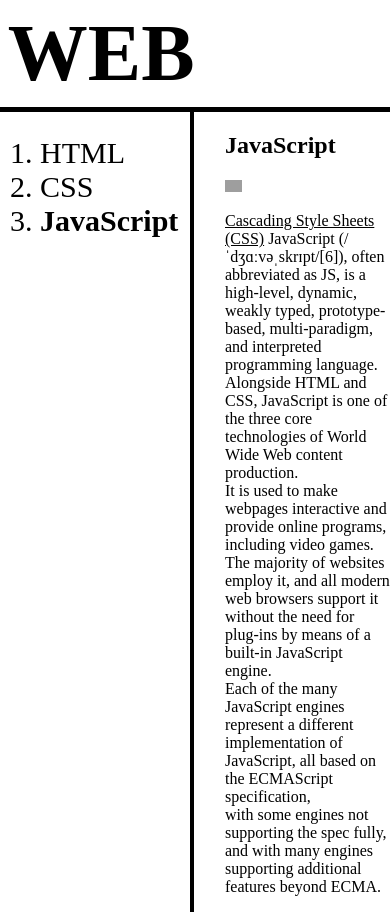
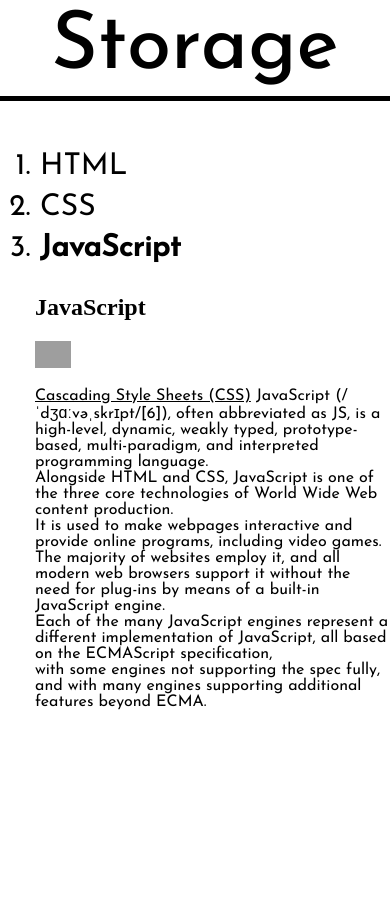
Before and after one commit to Hyn2/WEB-, a plain HTML site: page 3.html in a window 390 px wide. After the commit the page ends 844 px from the top, so only its background shows below. Drawn offline with Linux system fonts and the light colour scheme; grey boxes are pictures that could not be loaded.

Commit message:
이제 JS합시다

```diff
--- a/3.html
+++ b/3.html
@@ -1,69 +1,52 @@
 <!DOCTYPE html>
 <head>
   <title>WEB-JavaScript</title>
-    <meta charset="UTF-8">
-    <style>
-        a {
-            text-decoration: none;
-            color : black;
-        }
-        h1 {
-            font-size: 50px;
-            text-align: center;
-            font-size: 80px;
-            text-align: left;
-            border-bottom: 5px solid black;
-            padding: 2%;
-            margin: 0;
-        }
-        #now {
-            font-weight: bold;
-        }
-        #underline {
-            text-decoration: underline;
-        }
-        body {
-            margin: 0;
-        }
-        li {
-            font-size: 30px;
-        }
-        ol {
-            border-right: 4px solid black;
-            width: 150px;
-            margin: 0px;
-            padding-top: 13%;
-        }
-        #grid {
-            display: grid;
-            grid-template-columns: 190px 1fr;
-        }
-        #article {
-            margin-left: 35px;
-        }
-    </style>
+  <meta charset="UTF-8" />
+  <link rel="preconnect" href="https://fonts.googleapis.com" />
+  <link rel="preconnect" href="https://fonts.gstatic.com" crossorigin />
+  <link
+    href="https://fonts.googleapis.com/css2?family=Josefin+Sans:wght@300;400;500&display=swap"
+    rel="stylesheet"
+  />
+  <link rel="stylesheet" href="style.css" />
 </head>
 
 <body>
-    <h1><a href="index.html">WEB</a></h1>
+  <h1 class="bold"><a href="index.html">Storage</a></h1>
   <div id="grid">
-        <ol>
+    <ol class="medium">
       <li><a href="1.html">HTML</a></li>
       <li><a href="2.html">CSS</a></li>
       <li><a href="3.html" id="now">JavaScript</a></li>
     </ol>
     <div id="article">
       <h2><a href="3.html">JavaScript</a></h2>
-            <img src="https://upload.wikimedia.org/wikipedia/commons/9/99/Unofficial_JavaScript_logo_2.svg" width="10%">
+      <img
+        src="https://upload.wikimedia.org/wikipedia/commons/9/99/Unofficial_JavaScript_logo_2.svg"
+        width="10%"
+      />
       <p>
-                <a href="https://ko.wikipedia.org/wiki/JavaScript" target="_blank" title="JavaScript Wikipedia" id="underline">Cascading Style Sheets (CSS)</a>
-                JavaScript (/ˈdʒɑːvəˌskrɪpt/[6]), often abbreviated as JS, is a high-level, dynamic, weakly typed, prototype-based, multi-paradigm,
-                and interpreted programming language. <br>
-                Alongside HTML and CSS, JavaScript is one of the three core technologies of World Wide Web content production. <br>
-                It is used to make webpages interactive and provide online programs, including video games. <br>
-                The majority of websites employ it, and all modern web browsers support it without the need for plug-ins by means of a built-in JavaScript engine. <br>
-                Each of the many JavaScript engines represent a different implementation of JavaScript, all based on the ECMAScript specification,<br>
-                with some engines not supporting the spec fully, and with many engines supporting additional features beyond ECMA.
+        <a
+          href="https://ko.wikipedia.org/wiki/JavaScript"
+          target="_blank"
+          title="JavaScript Wikipedia"
+          id="underline"
+          >Cascading Style Sheets (CSS)</a
+        >
+        JavaScript (/ˈdʒɑːvəˌskrɪpt/[6]), often abbreviated as JS, is a
+        high-level, dynamic, weakly typed, prototype-based, multi-paradigm, and
+        interpreted programming language. <br />
+        Alongside HTML and CSS, JavaScript is one of the three core technologies
+        of World Wide Web content production. <br />
+        It is used to make webpages interactive and provide online programs,
+        including video games. <br />
+        The majority of websites employ it, and all modern web browsers support
+        it without the need for plug-ins by means of a built-in JavaScript
+        engine. <br />
+        Each of the many JavaScript engines represent a different implementation
+        of JavaScript, all based on the ECMAScript specification,<br />
+        with some engines not supporting the spec fully, and with many engines
+        supporting additional features beyond ECMA.
       </p>
     </div>
   </div>
--- /dev/null
+++ b/style.css
@@ -0,0 +1,61 @@
+a {
+  text-decoration: none;
+  color: black;
+}
+h1 {
+  font-size: 50px;
+  text-align: center;
+  font-size: 80px;
+  border-bottom: 5px solid black;
+  padding: 2%;
+  margin: 0;
+  font-family: "Josefin Sans", sans-serif;
+}
+#now {
+  font-weight: bold;
+}
+#underline {
+  text-decoration: underline;
+}
+body {
+  margin: 0;
+}
+li {
+  font-size: 30px;
+  font-family: "Josefin Sans", sans-serif;
+  padding-bottom: 10px;
+}
+ol {
+  border-right: 4px solid black;
+  width: 150px;
+  margin: 0px;
+  padding-top: 13%;
+}
+#grid {
+  display: grid;
+  grid-template-columns: 190px 1fr;
+}
+#grid #article {
+  margin-left: 35px;
+}
+@media (max-width: 800px) {
+  #grid {
+    display: inline;
+  }
+  ol {
+    border-right: none;
+  }
+}
+p {
+  font-family: "Josefin Sans", sans-serif;
+}
+
+.light {
+  font-weight: 300;
+}
+.medium {
+  font-weight: 400;
+}
+.bold {
+  font-weight: 500;
+}
```
Also changed, not shown: 1.html (+33 -61 lines), 2.html (+31 -50 lines), index.html (+61 -43 lines). Lines whose indentation alone changed are shown as unchanged.
